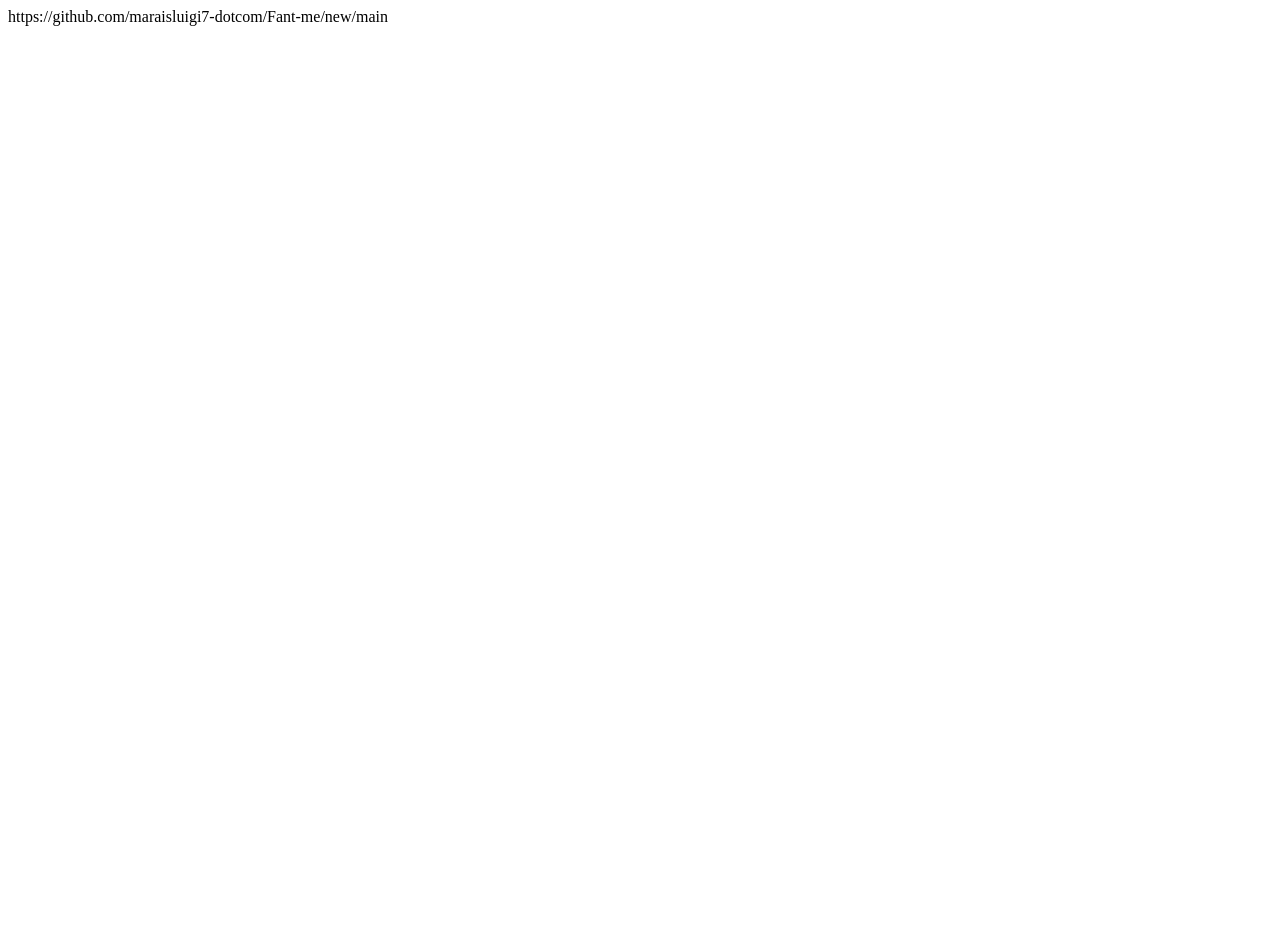
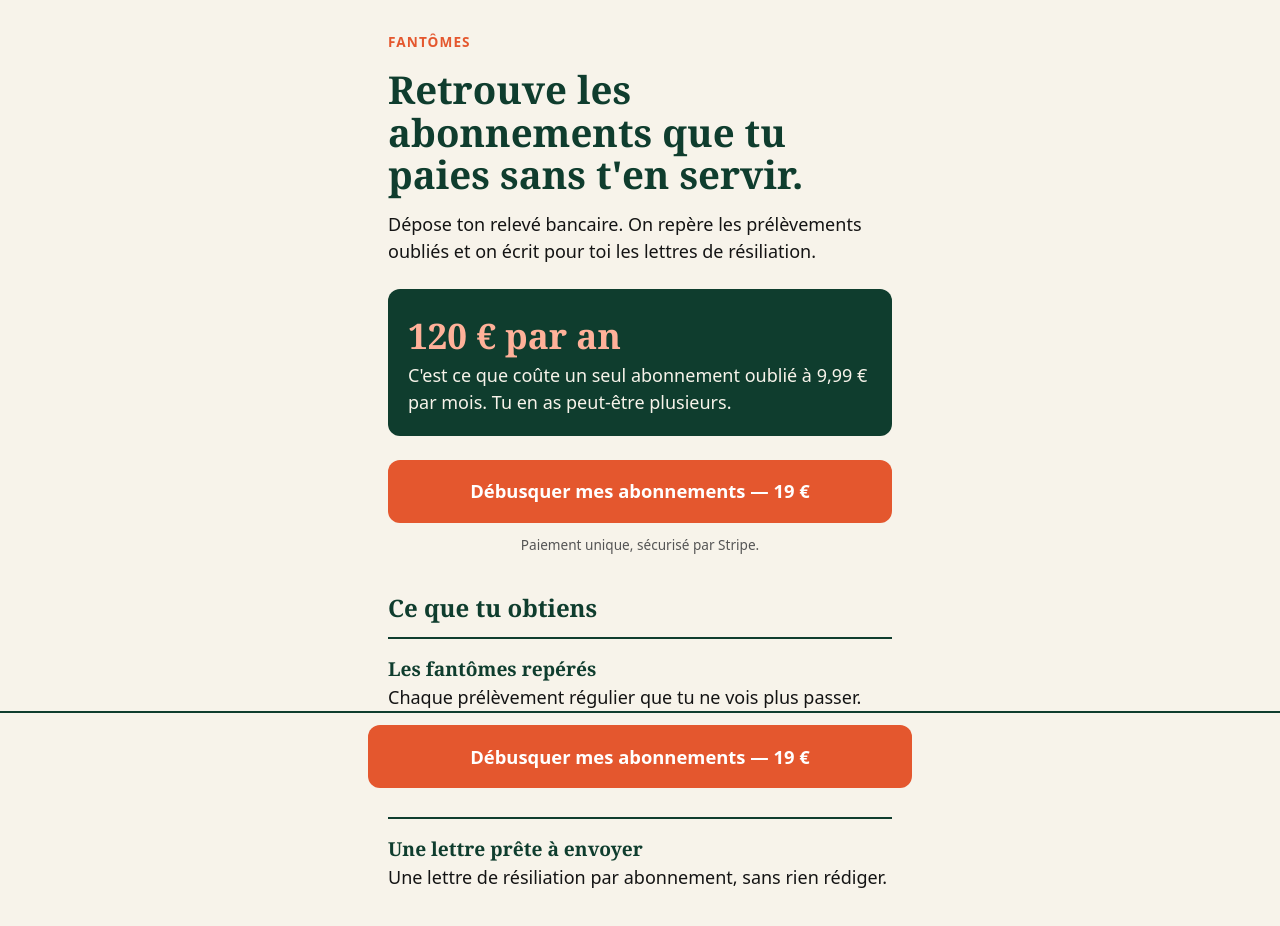
Before and after one commit to maraisluigi7-dotcom/Fant-me, a plain HTML site: page index.html in a window 1280 px wide. Before the commit the page ends 800 px from the top, so only its background shows below. Drawn offline with Linux system fonts and the light colour scheme.

Commit message:
Update index.html

```diff
--- a/index.html
+++ b/index.html
@@ -1 +1,53 @@
-https://github.com/maraisluigi7-dotcom/Fant-me/new/main
+<!doctype html>
+<html lang="fr">
+<head>
+<meta charset="utf-8">
+<meta name="viewport" content="width=device-width,initial-scale=1">
+<title>Fantômes — Retrouve les abonnements que tu paies sans t'en servir</title>
+<meta name="description" content="Dépose ton relevé bancaire. On débusque les prélèvements oubliés et on t'écrit les lettres de résiliation.">
+<meta property="og:title" content="Fantômes — Retrouve les abonnements que tu paies sans t'en servir">
+<meta property="og:description" content="Dépose ton relevé bancaire. On débusque les prélèvements oubliés et on t'écrit les lettres de résiliation.">
+<meta property="og:type" content="website">
+<meta name="theme-color" content="#0f3d2e">
+<style>
+:root{--vert:#0f3d2e;--orange:#e4572e;--creme:#f7f3ea;--noir:#141414}
+*{box-sizing:border-box;margin:0}
+body{background:var(--creme);color:var(--noir);font:18px/1.5 system-ui,-apple-system,Segoe UI,Roboto,sans-serif}
+main{max-width:34rem;margin:0 auto;padding:2rem 1.25rem 7rem}
+h1,h2{font-family:Georgia,"Times New Roman",serif;color:var(--vert);line-height:1.1}
+h1{font-size:2.4rem;font-weight:800;margin:1rem 0}
+h2{font-size:1.5rem;margin:2.5rem 0 1rem}
+.marque{font-weight:700;letter-spacing:.08em;text-transform:uppercase;font-size:.85rem;color:var(--orange)}
+.chiffre{background:var(--vert);color:var(--creme);padding:1.25rem;border-radius:.75rem;margin:1.5rem 0}
+.chiffre b{font-family:Georgia,serif;font-size:2.2rem;color:#ffb199;display:block}
+ul{list-style:none;padding:0}
+li{padding:1rem 0;border-top:2px solid var(--vert)}
+li strong{display:block;font-family:Georgia,serif;font-size:1.2rem;color:var(--vert)}
+.btn{display:block;text-align:center;background:var(--orange);color:#fff;text-decoration:none;font-weight:700;font-size:1.15rem;padding:1.1rem;border-radius:.75rem;margin-top:1.5rem}
+.btn:active{transform:scale(.98)}
+.fixe{position:fixed;left:0;right:0;bottom:0;padding:.75rem 1.25rem calc(.75rem + env(safe-area-inset-bottom));background:var(--creme);border-top:2px solid var(--vert)}
+.fixe .btn{margin:0;max-width:34rem;margin-inline:auto}
+small{display:block;text-align:center;margin-top:.75rem;color:#555;font-size:.85rem}
+</style>
+</head>
+<body>
+<main>
+<p class="marque">Fantômes</p>
+<h1>Retrouve les abonnements que tu paies sans t'en servir.</h1>
+<p>Dépose ton relevé bancaire. On repère les prélèvements oubliés et on écrit pour toi les lettres de résiliation.</p>
+
+<div class="chiffre"><b>120 € par an</b>C'est ce que coûte un seul abonnement oublié à 9,99 € par mois. Tu en as peut-être plusieurs.</div>
+
+<a class="btn" href="https://buy.stripe.com/test_fZu00jboP4lm5dX7BBasg00">Débusquer mes abonnements — 19 €</a>
+<small>Paiement unique, sécurisé par Stripe.</small>
+
+<h2>Ce que tu obtiens</h2>
+<ul>
+<li><strong>Les fantômes repérés</strong>Chaque prélèvement régulier que tu ne vois plus passer.</li>
+<li><strong>Classés par économie annuelle</strong>Tu commences par ceux qui pèsent le plus.</li>
+<li><strong>Une lettre prête à envoyer</strong>Une lettre de résiliation par abonnement, sans rien rédiger.</li>
+</ul>
+</main>
+<div class="fixe"><a class="btn" href="https://buy.stripe.com/test_fZu00jboP4lm5dX7BBasg00">Débusquer mes abonnements — 19 €</a></div>
+</body>
+</html>
```
